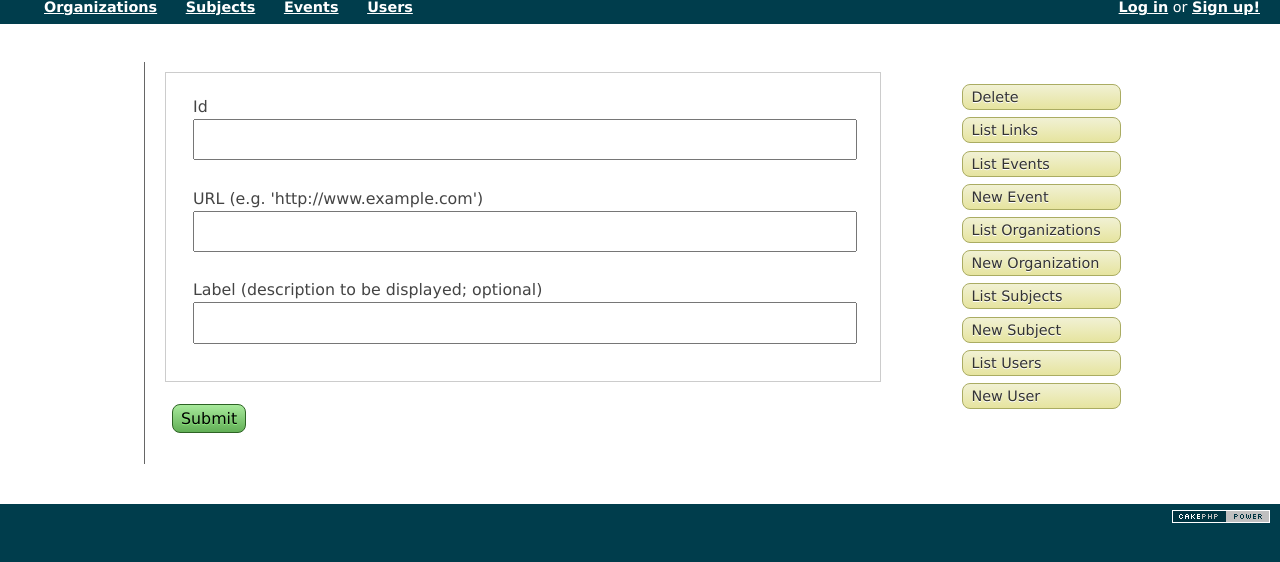
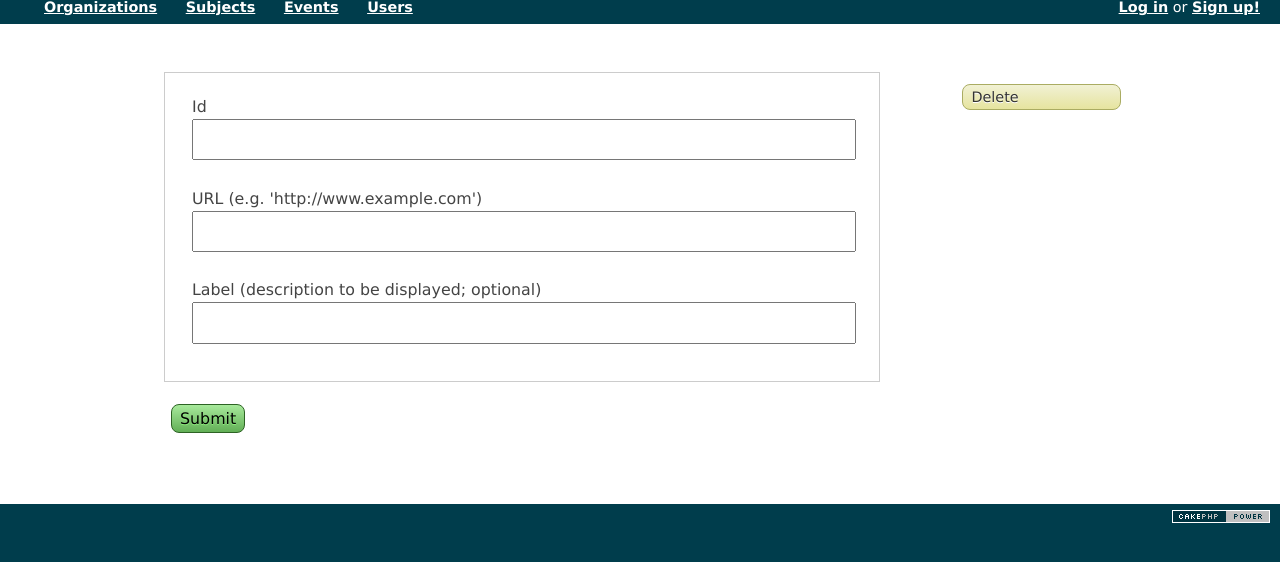
Before and after one commit to pipedreambomb/uninotes, a CakePHP app: the page made by app/views/links/edit.ctp in a window 1280 px wide. Shown: the part 82-644 px from the top of the page. Run offline with PHP 8.4 and a stand-in for CakePHP, Linux system fonts and the light colour scheme; the template is opened without the code that fills it: most values are stand-ins (such as "Sample title", 1, 10 or a date in 2020); form fields are guessed from the names that the template uses; some libraries are stand-ins or nearby versions.

Commit message:
Tidyup of some lists and little view thigs, bit of css

```diff
--- a/app/views/helpers/lists.php
+++ b/app/views/helpers/lists.php
@@ -57,7 +57,6 @@ class ListsHelper extends Helper {
 				. "<td>" . $this->Html->link($displayText, array('controller' => 'links', 'action' => 'go', $link['id'])) . "</td>"
 				. "<td class=\"actions\">";
 			$out .= $this->Html->link(__('Edit', true), array('controller' => 'links', 'action' => 'edit', $link['id']));
-				$out .= $this->Html->link(__('Delete', true), array('controller' => 'links', 'action' => 'delete', $link['id']), null, sprintf(__('Are you sure you want to delete # %s?', true), $link['id']));
 				$out .= "
 				</td>
 				</tr>";
--- a/app/views/links/edit.ctp
+++ b/app/views/links/edit.ctp
@@ -15,14 +15,5 @@
 	<ul>
 
 		<li><?php echo $this->Html->link(__('Delete', true), array('action' => 'delete', $this->Form->value('Link.id')), null, sprintf(__('Are you sure you want to delete # %s?', true), $this->Form->value('Link.id'))); ?></li>
-		<li><?php echo $this->Html->link(__('List Links', true), array('action' => 'index'));?></li>
-		<li><?php echo $this->Html->link(__('List Events', true), array('controller' => 'events', 'action' => 'index')); ?> </li>
-		<li><?php echo $this->Html->link(__('New Event', true), array('controller' => 'events', 'action' => 'add')); ?> </li>
-		<li><?php echo $this->Html->link(__('List Organizations', true), array('controller' => 'organizations', 'action' => 'index')); ?> </li>
-		<li><?php echo $this->Html->link(__('New Organization', true), array('controller' => 'organizations', 'action' => 'add')); ?> </li>
-		<li><?php echo $this->Html->link(__('List Subjects', true), array('controller' => 'subjects', 'action' => 'index')); ?> </li>
-		<li><?php echo $this->Html->link(__('New Subject', true), array('controller' => 'subjects', 'action' => 'add')); ?> </li>
-		<li><?php echo $this->Html->link(__('List Users', true), array('controller' => 'users', 'action' => 'index')); ?> </li>
-		<li><?php echo $this->Html->link(__('New User', true), array('controller' => 'users', 'action' => 'add')); ?> </li>
 	</ul>
 </div>
--- a/app/webroot/css/uninotes.css
+++ b/app/webroot/css/uninotes.css
@@ -53,11 +53,6 @@ root {
 #content h1 {
 	font-size: large
 }
-/*
-#content .related.links, .related.documents {
-	width: 50%;
-}
-*/
 
 #content #breadcrumbs {
 	padding: 1em;
@@ -81,6 +76,10 @@ root {
 	width: 500px;
 }
 
+#content .related .link_button {
+	float: right;
+}
+
 ul.inline-headings{
 	display:inline-block;
 }
@@ -91,6 +90,7 @@ ul.inline-headings li {
 /*Overide built-in positioning of Actions navbar*/
 div.form, div.index, div.view {
 	float: left !important;
+	border-left: none !important;
 }
 
 div.actions {
```
Also changed, not shown: app/views/events/view.ctp (+3 -7 lines), app/views/organizations/view.ctp (+3 -8 lines), app/views/subjects/view.ctp (+3 -9 lines).
